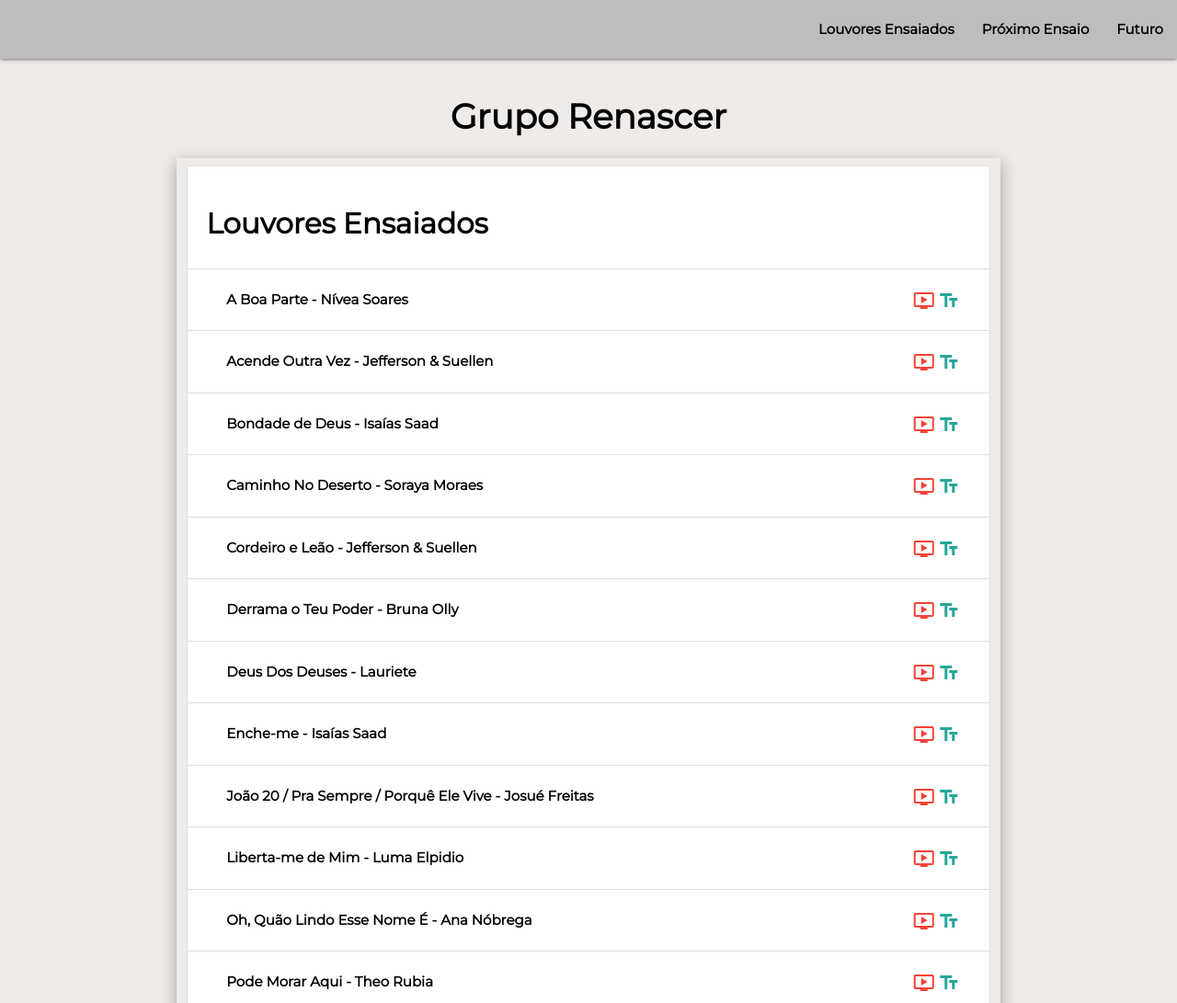
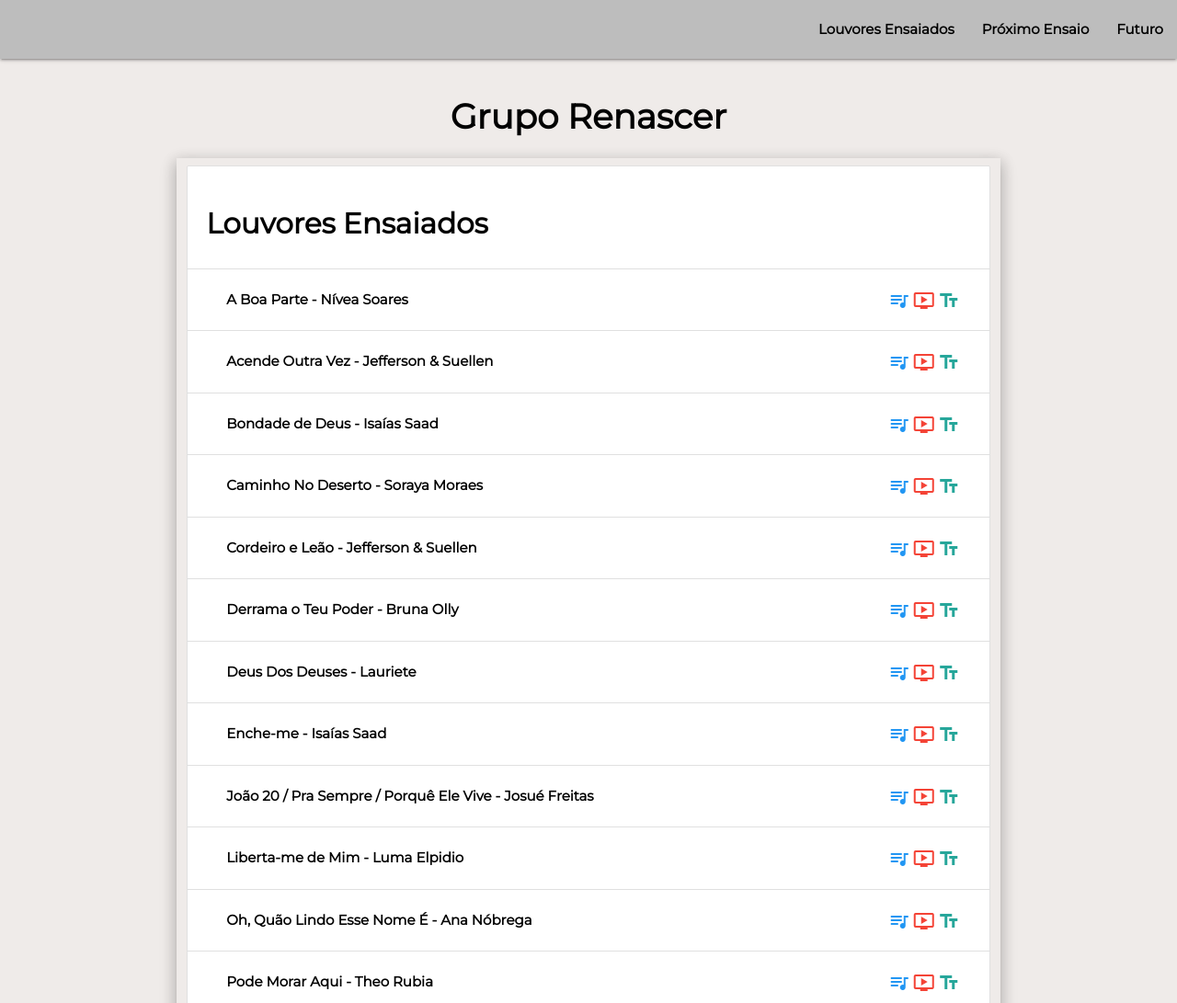
Before and after one commit to degrandelucas/Grupo-Louvor-Igreja, a plain HTML site: page index.html in a window 1280 px wide. Shown: the top 1091 px of the page at 92% size. Drawn offline with nearby package versions, Linux system fonts and the light colour scheme.

Commit message:
adicionando iconeCifra dentro da li para acessar a cifra dos louvores

```diff
--- a/script-louvores.js
+++ b/script-louvores.js
@@ -257,8 +257,19 @@ function renderizarLouvores(louvores, idUlLista) {
         iconeVideo.textContent = 'ondemand_video';
         linkVideo.appendChild(iconeVideo);
 
+        const linkCifra = document.createElement('a');
+        linkCifra.href = louvor.linkCifra;
+        linkCifra.target = '_blank';
+        linkCifra.className = 'secondary-content third-icon blue-text';
+
+        const iconeCifra = document.createElement('i');
+        iconeCifra.className = 'material-icons';
+        iconeCifra.textContent = 'queue_music';
+        linkCifra.appendChild(iconeCifra);
+
         div.appendChild(linkLetra);
         div.appendChild(linkVideo);
+        div.appendChild(linkCifra);
         li.appendChild(div);
         lista.appendChild(li); // Adiciona o item à lista, seguindo a ordem correta
     });
--- a/style.css
+++ b/style.css
@@ -56,7 +56,7 @@ body, a {
     margin: 0.8rem;
   }
 
-  .second-icon {
+  .second-icon, .third-icon {
     margin-right: 0.2rem;
 }
 
```
